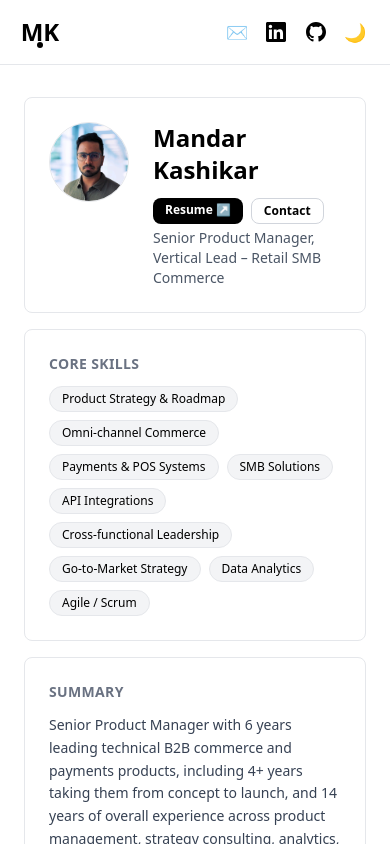
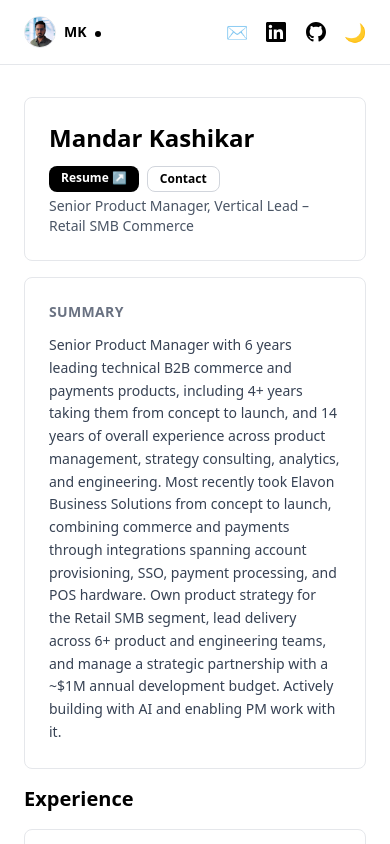
Before and after one commit to mandarkashikar/mandarkashikar.com, a Next.js app: page / in a window 390 px wide. Shown: the top 844 px of the page. Built offline with nearby package versions, Linux system fonts and the light colour scheme.

Commit message:
ui: photo to header, skills moved to bottom, hero cleaned up

```diff
--- a/pages/index.tsx
+++ b/pages/index.tsx
@@ -232,19 +232,25 @@ export default function Home() {
         <div className="mx-auto max-w-5xl px-6 py-4 flex items-center justify-between">
           <button
             onClick={() => setMobileMenuOpen(!mobileMenuOpen)}
-            className="text-2xl font-bold hover:opacity-70 transition-opacity md:hidden relative w-8 h-8 flex items-center justify-center"
+            className="hover:opacity-70 transition-opacity md:hidden flex items-center gap-2"
             aria-label="Menu"
           >
-            MK
+            <div className="relative w-8 h-8 rounded-full overflow-hidden border border-gray-200 dark:border-gray-800 flex-shrink-0">
+              <Image src="/profile.jpg" alt="Mandar Kashikar" fill className="object-cover" />
+            </div>
+            <span className="text-sm font-bold">MK</span>
             <span
-              className={`absolute w-1.5 h-1.5 bg-current rounded-full transition-all ${
-                mobileMenuOpen ? 'top-0' : 'bottom-0'
+              className={`w-1.5 h-1.5 bg-current rounded-full transition-all ${
+                mobileMenuOpen ? 'mb-1' : 'mt-1'
               }`}
             ></span>
           </button>
 
-          <Link href="/" className="hidden md:block text-2xl font-bold hover:opacity-70 transition-opacity">
-            MK
+          <Link href="/" className="hidden md:flex items-center gap-2 hover:opacity-70 transition-opacity">
+            <div className="relative w-8 h-8 rounded-full overflow-hidden border border-gray-200 dark:border-gray-800 flex-shrink-0">
+              <Image src="/profile.jpg" alt="Mandar Kashikar" fill className="object-cover" />
+            </div>
+            <span className="text-sm font-bold">MK</span>
           </Link>
 
           {/* Desktop Nav */}
@@ -334,19 +340,8 @@ export default function Home() {
       <main className="mx-auto max-w-5xl px-6 py-8 md:py-12">
         {/* Hero Section */}
         <section className="mb-4">
-          <div className="p-6 border border-gray-200 dark:border-gray-800 rounded-lg flex flex-row gap-6 items-start">
-            <div className="flex-shrink-0">
-              <div className="relative w-20 h-20 rounded-full overflow-hidden border border-gray-200 dark:border-gray-800">
-                <Image
-                  src="/profile.jpg"
-                  alt="Mandar Kashikar"
-                  fill
-                  className="object-cover"
-                  priority
-                />
-              </div>
-            </div>
-            <div className="flex-1">
+          <div className="p-6 border border-gray-200 dark:border-gray-800 rounded-lg">
+            <div>
               <div className="flex items-center gap-3 flex-wrap mb-1">
                 <h1 className="text-2xl font-bold">Mandar Kashikar</h1>
                 <div className="flex gap-2">
@@ -369,33 +364,6 @@ export default function Home() {
               <p className="text-sm text-gray-600 dark:text-gray-400">
                 Senior Product Manager, Vertical Lead – Retail SMB Commerce
               </p>
-            </div>
-          </div>
-        </section>
-
-        {/* Skills */}
-        <section className="mb-4">
-          <div className="p-6 border border-gray-200 dark:border-gray-800 rounded-lg">
-            <h2 className="text-sm font-semibold text-gray-500 dark:text-gray-400 uppercase tracking-wide mb-3">Core Skills</h2>
-            <div className="flex flex-wrap gap-2">
-              {[
-                'Product Strategy & Roadmap',
-                'Omni-channel Commerce',
-                'Payments & POS Systems',
-                'SMB Solutions',
-                'API Integrations',
-                'Cross-functional Leadership',
-                'Go-to-Market Strategy',
-                'Data Analytics',
-                'Agile / Scrum',
-              ].map((skill) => (
-                <span
-                  key={skill}
-                  className="px-3 py-1 bg-gray-100 dark:bg-gray-900 border border-gray-200 dark:border-gray-800 rounded-full text-xs"
-                >
-                  {skill}
-                </span>
-              ))}
             </div>
           </div>
         </section>
@@ -549,6 +517,33 @@ export default function Home() {
           </div>
         </section>
 
+        {/* Skills */}
+        <section className="mb-12">
+          <div className="p-6 border border-gray-200 dark:border-gray-800 rounded-lg">
+            <h2 className="text-sm font-semibold text-gray-500 dark:text-gray-400 uppercase tracking-wide mb-3">Core Skills</h2>
+            <div className="flex flex-wrap gap-2">
+              {[
+                'Product Strategy & Roadmap',
+                'Omni-channel Commerce',
+                'Payments & POS Systems',
+                'SMB Solutions',
+                'API Integrations',
+                'Cross-functional Leadership',
+                'Go-to-Market Strategy',
+                'Data Analytics',
+                'Agile / Scrum',
+              ].map((skill) => (
+                <span
+                  key={skill}
+                  className="px-3 py-1 bg-gray-100 dark:bg-gray-900 border border-gray-200 dark:border-gray-800 rounded-full text-xs"
+                >
+                  {skill}
+                </span>
+              ))}
+            </div>
+          </div>
+        </section>
+
         {/* Blog CTA */}
         <section className="border-t border-gray-200 dark:border-gray-800 pt-12">
           <div className="bg-gray-50 dark:bg-gray-900/50 border border-gray-200 dark:border-gray-800 rounded-lg p-8 text-center">
```
